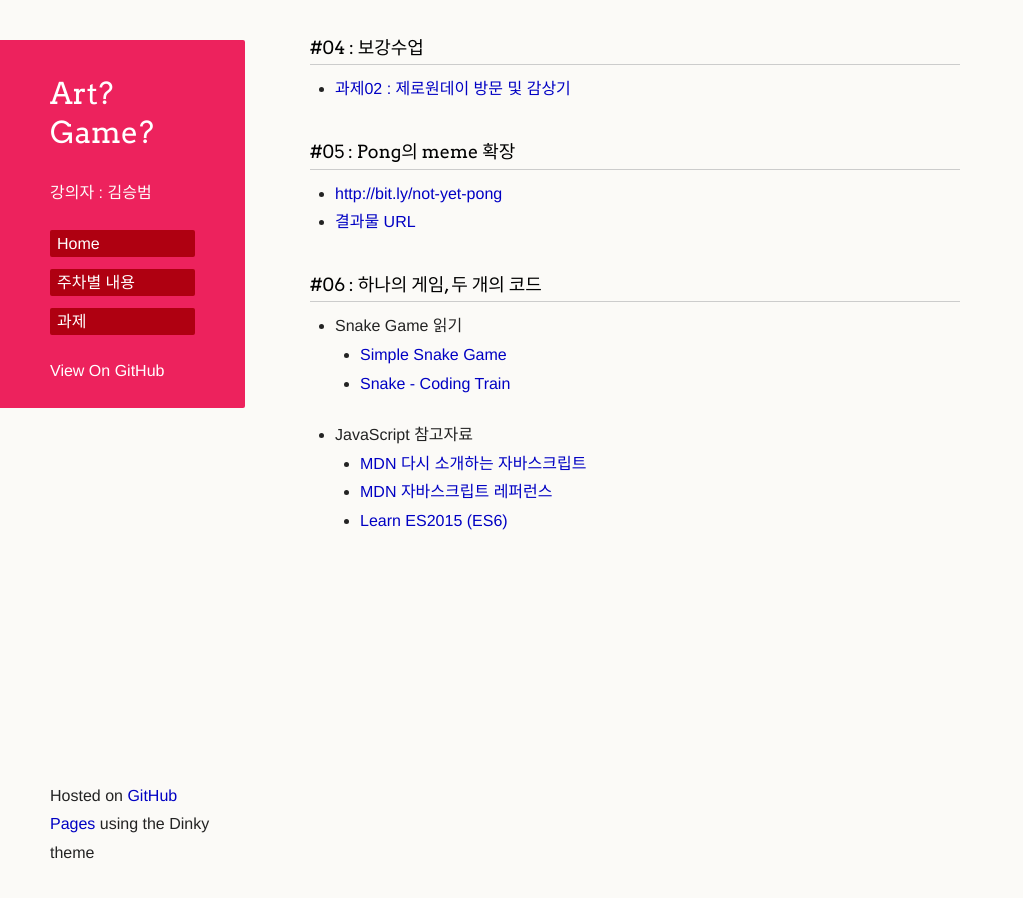
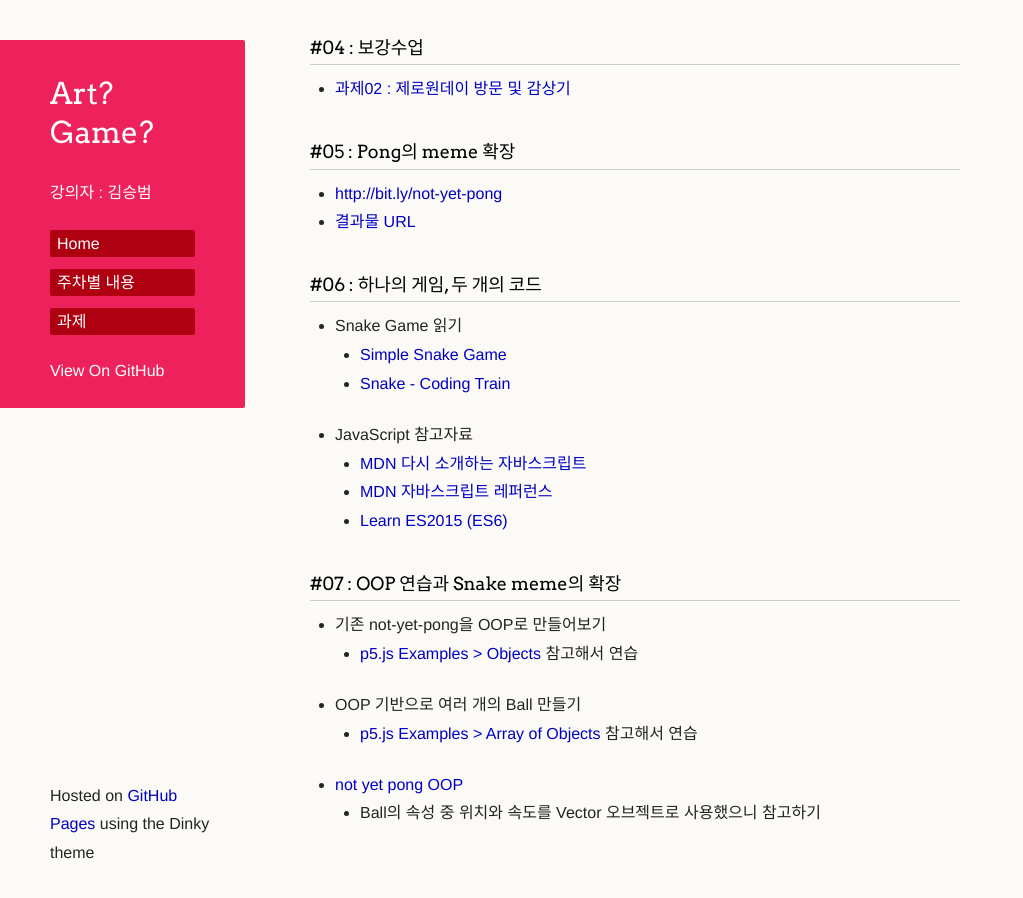
Before and after one commit to picxenk/SIA2019ArtGame, a Jekyll site: the page built from curriculum.md, in a window 1280 px wide and 900 px high, scrolled down 677 px. Shown: the whole window, without its empty margins (0-1023 px from the left). Built offline with Jekyll 4.4.1, drawn with Linux system fonts in a browser that asks for light colours; our own code applies the rules of GitHub Pages for plain Markdown files; a script that is not in the unit is left out; the repository's description, which GitHub fills in, is left out.

Commit message:
Update curriculum.md

```diff
--- a/curriculum.md
+++ b/curriculum.md
@@ -32,3 +32,11 @@
    * [MDN 다시 소개하는 자바스크립트](https://developer.mozilla.org/en-US/docs/Web/JavaScript/A_re-introduction_to_JavaScript)
    * [MDN 자바스크립트 레퍼런스](https://developer.mozilla.org/en-US/docs/Web/JavaScript/Reference)
    * [Learn ES2015 (ES6)](https://babeljs.io/docs/en/learn)
+
+### #07 : OOP 연습과 Snake meme의 확장
+ * 기존 not-yet-pong을 OOP로 만들어보기
+   * [p5.js Examples > Objects](https://p5js.org/examples/objects-objects.html) 참고해서 연습
+ * OOP 기반으로 여러 개의 Ball 만들기
+   * [p5.js Examples > Array of Objects](https://p5js.org/examples/objects-array-of-objects.html) 참고해서 연습
+ * [not yet pong OOP](https://editor.p5js.org/picxenk@gmail.com/sketches/qgKH7zP8S)
+   * Ball의 속성 중 위치와 속도를 Vector 오브젝트로 사용했으니 참고하기
```
